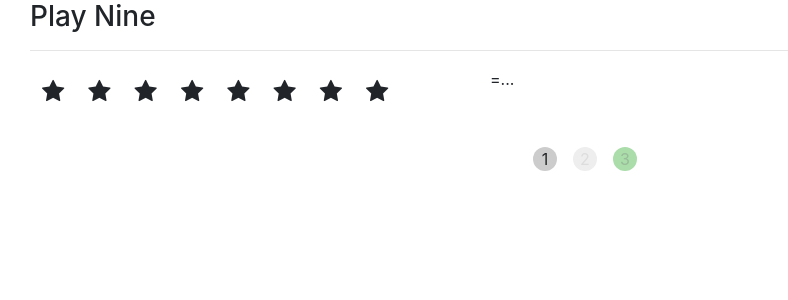
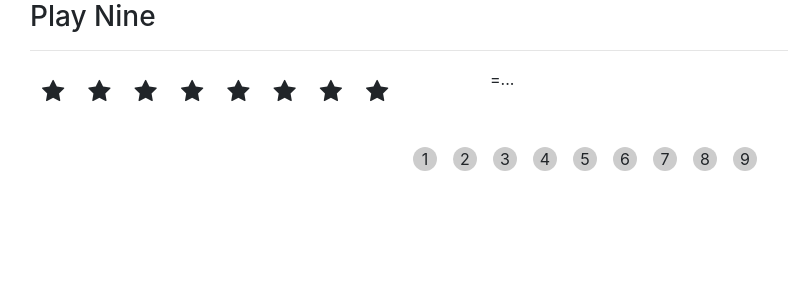
Before and after one commit to idiotleon/TutorialReactJSGettingStarted, a React app: page / in a window 1280 px wide. Shown: the top 300 px of the page, without its empty margins (55-843 px from the left). Built offline with nearby package versions, Linux system fonts and the light colour scheme.

Commit message:
demo example: shorter version of dealing with a range of data
Module 4.4 The Numbers Frame

```diff
--- a/Component/Game.jsx
+++ b/Component/Game.jsx
@@ -3,12 +3,14 @@
 import 'bootstrap/dist/css/bootstrap.min.css';
 import '../CSS/main.css';
 
+var _ = require('lodash');
+
 const Stars = (props) => {
     const numberOfStars = 1 + Math.floor(Math.random() * 9);
 
     let stars = [];
-    for(let i = 0; i < numberOfStars; i++){
-        stars.push(<i key={i} className="fa fa-star"/>);
+    for (let i = 0; i < numberOfStars; i++) {
+        stars.push(<i key={i} className="fa fa-star" />);
     }
 
     return (
@@ -35,12 +37,13 @@
 }
 
 const Numbers = (props) => {
+    const arrayOfNumbers = _.range(1, 10);
+
     return (
         <div className="class text-center">
             <div>
-                <span>1</span>
-                <span className="selected">2</span>
-                <span className="used">3</span>
+                {arrayOfNumbers.map((number, i) =>
+                    <span key={i}>{number}</span>)}
             </div>
         </div>
     );
--- a/package.json
+++ b/package.json
@@ -14,6 +14,7 @@
     "babel-preset-stage-2": "^6.24.1",
     "bootstrap": "^4.0.0",
     "font-awesome": "^4.7.0",
+    "lodash": "^4.17.5",
     "react": "^16.3.1",
     "react-dom": "^16.3.1",
     "react-fontawesome": "^1.6.1"
```
